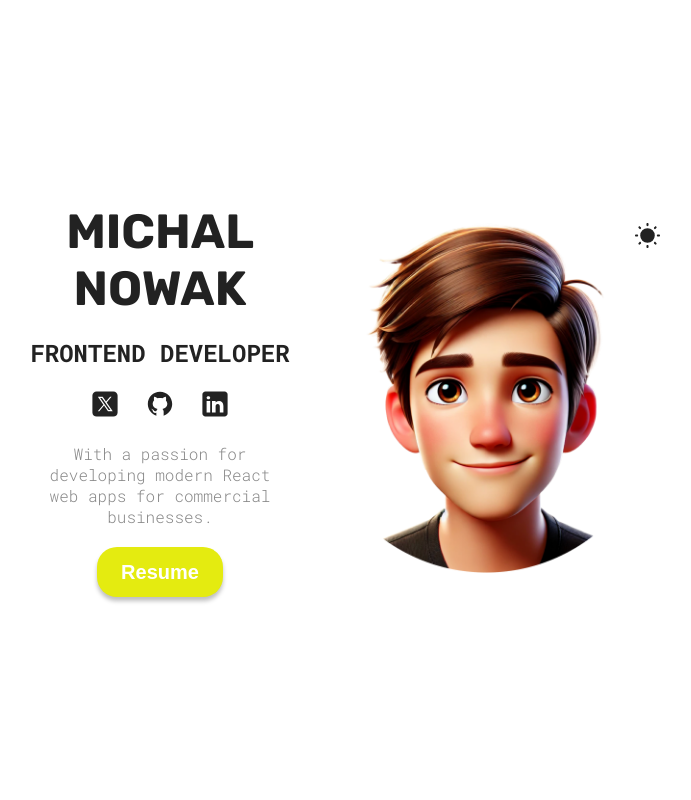
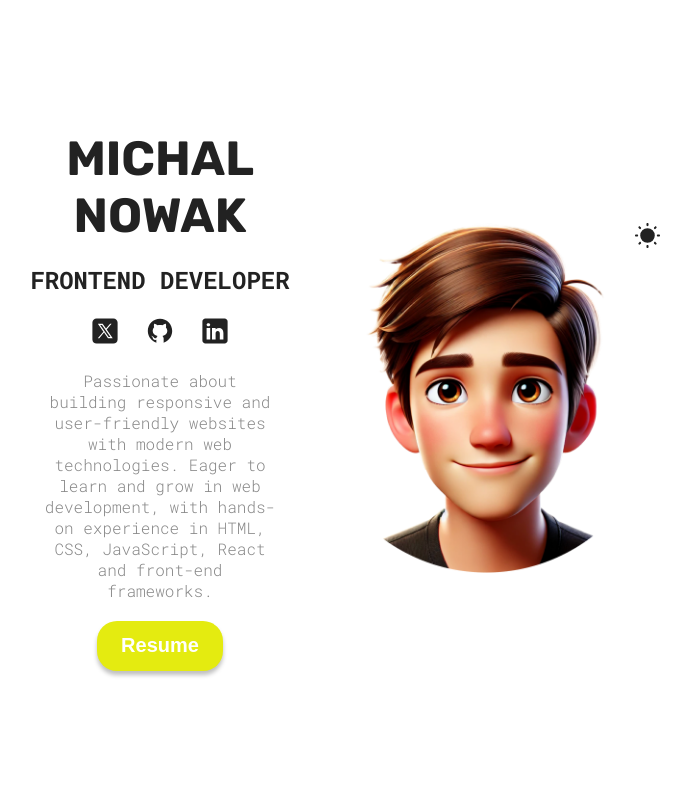
Before and after one commit to michalnowak14/michal-nowak, a React (Vite) app: page / in a window 1280 px wide. Shown: the top 800 px of the page, without its empty margins (295-986 px from the left). Built offline with nearby package versions, Linux system fonts and the light colour scheme; a web font is replaced by a local one.

Commit message:
Update Hero.jsx

```diff
--- a/src/sections/Hero/Hero.jsx
+++ b/src/sections/Hero/Hero.jsx
@@ -53,8 +53,8 @@ function Hero() {
           </a>
         </span>
         <p className={styles.description}>
-          With a passion for developing modern React web apps for commercial
-          businesses.
+        Passionate about building responsive and user-friendly websites with modern web technologies.
+        Eager to learn and grow in web development, with hands-on experience in HTML, CSS, JavaScript, React and front-end frameworks.
         </p>
         <a href={CV} download>
           <button className="hover">Resume</button>
```
